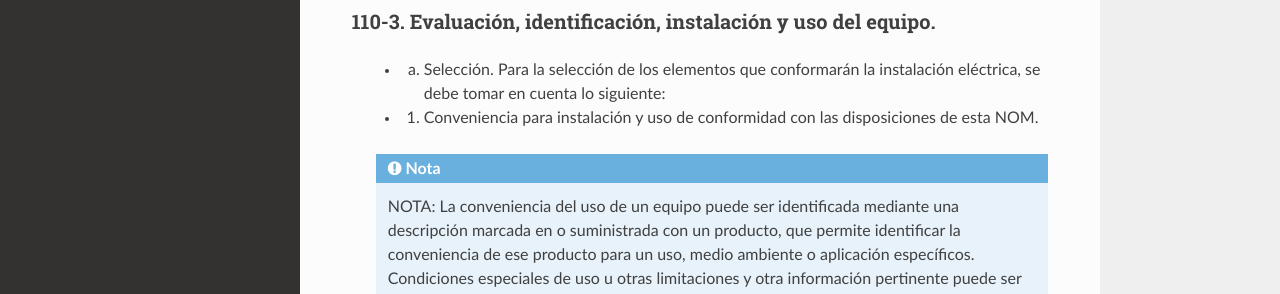
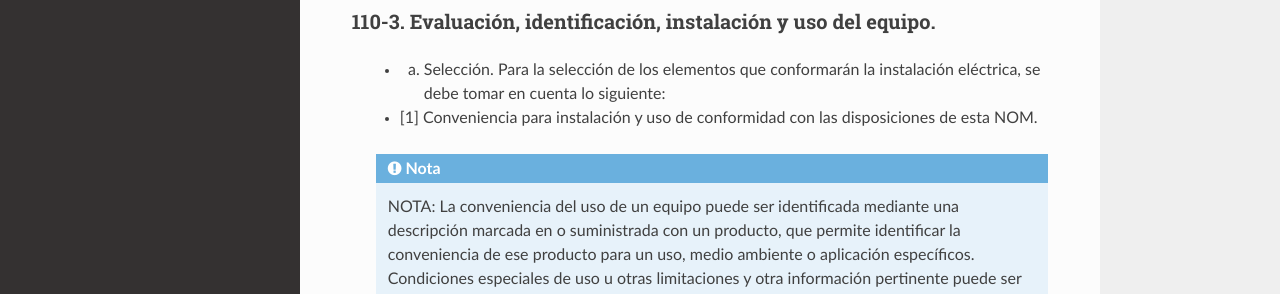
Before and after one commit to jacometoss/Book-NOM-001-SEDE-2012, a Sphinx documentation site: the page built from docs/100/index.rst, in a window 1280 px wide and 900 px high, scrolled down 15411 px. Shown: the part 360-654 px from the top of the window. Built offline with Sphinx 7.4.7 and the Read the Docs theme 2.0.0, drawn with Linux system fonts in a browser that asks for light colours.

Commit message:
Add files via upload

```diff
--- a/docs/100/index.rst
+++ b/docs/100/index.rst
@@ -328,7 +328,7 @@ anteriores se consideran aprobados para los efectos de esta NOM.
 
 	* a) Selección. Para la selección de los elementos que conformarán la instalación eléctrica, se debe tomar en cuenta lo siguiente:
 
-	* (1) Conveniencia para instalación y uso de conformidad con las disposiciones de esta NOM.
+	* [1] Conveniencia para instalación y uso de conformidad con las disposiciones de esta NOM.
 
 	.. note::
 		NOTA: La conveniencia del uso de un equipo puede ser identificada mediante una descripción marcada
```
